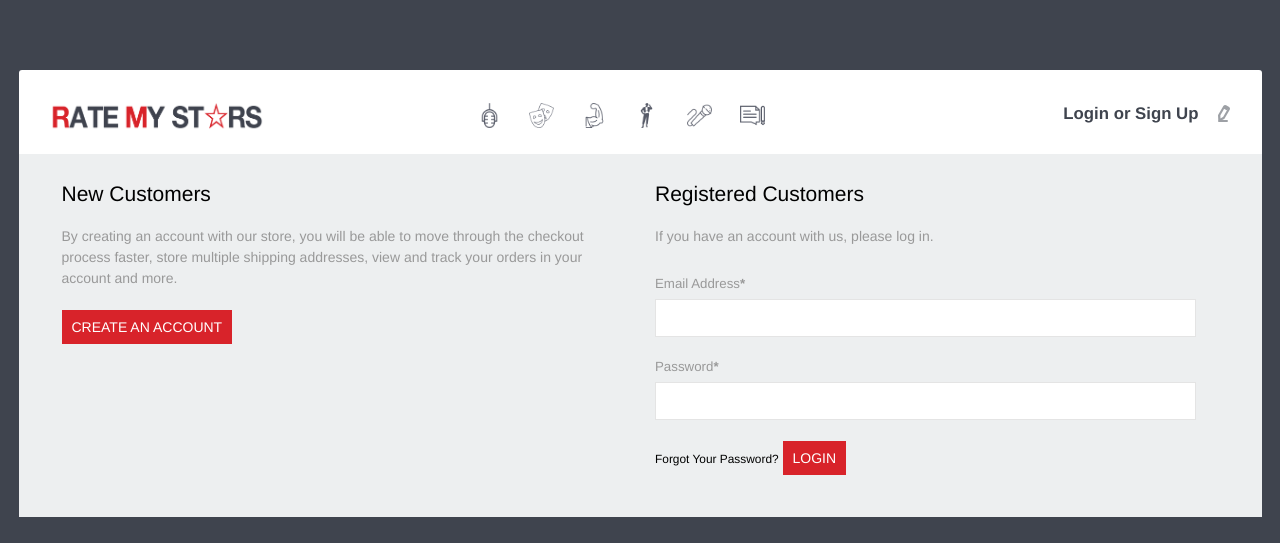
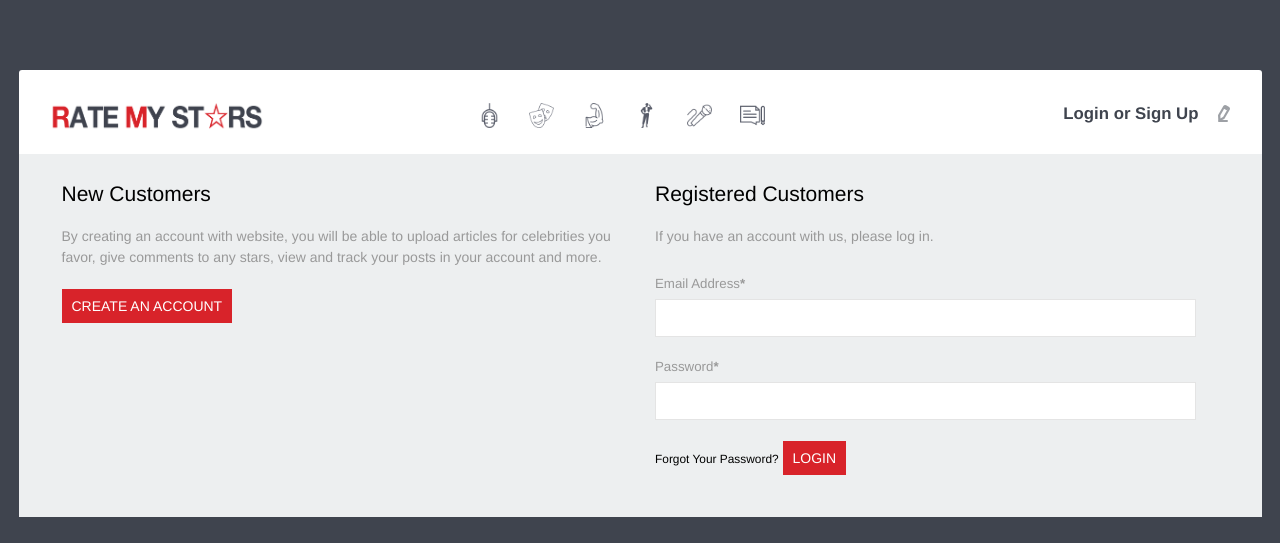
Before and after one commit to Lei1025/RateMyStar, a Django app: template rating/templates/login.html in a window 1280 px wide. Shown: the top 543 px of the page. Run offline with Django 3.2, Linux system fonts and the light colour scheme; the template is opened without the code that fills it, so the values that code supplies are empty.

Commit message:
words of login.html modified

```diff
--- a/rating/templates/login.html
+++ b/rating/templates/login.html
@@ -19,7 +19,7 @@
       	     <div class="register">
 			   <div class="col-md-6 login-left">
 			  	 <h3>New Customers</h3>
-				 <p>By creating an account with our store, you will be able to move through the checkout process faster, store multiple shipping addresses, view and track your orders in your account and more.</p>
+				 <p>By creating an account with website, you will be able to upload articles for celebrities you favor, give comments to any stars, view and track your posts in your account and more.</p>
 				 <a class="acount-btn" href="register.html">Create an Account</a>
 			   </div>
                  <div class="col-md-6 login-right ">
--- a/rating/views.py
+++ b/rating/views.py
@@ -59,7 +59,7 @@ def user_login(request):
 @login_required(login_url='/login')
 def user_logout(request):
     logout(request)
-    return render(request,'index.html')
+    return HttpResponseRedirect('index.html')
 
 def index(request):
     content=Article.objects.all().order_by('?')[:8]
```
Also changed, not shown: db.sqlite3.
